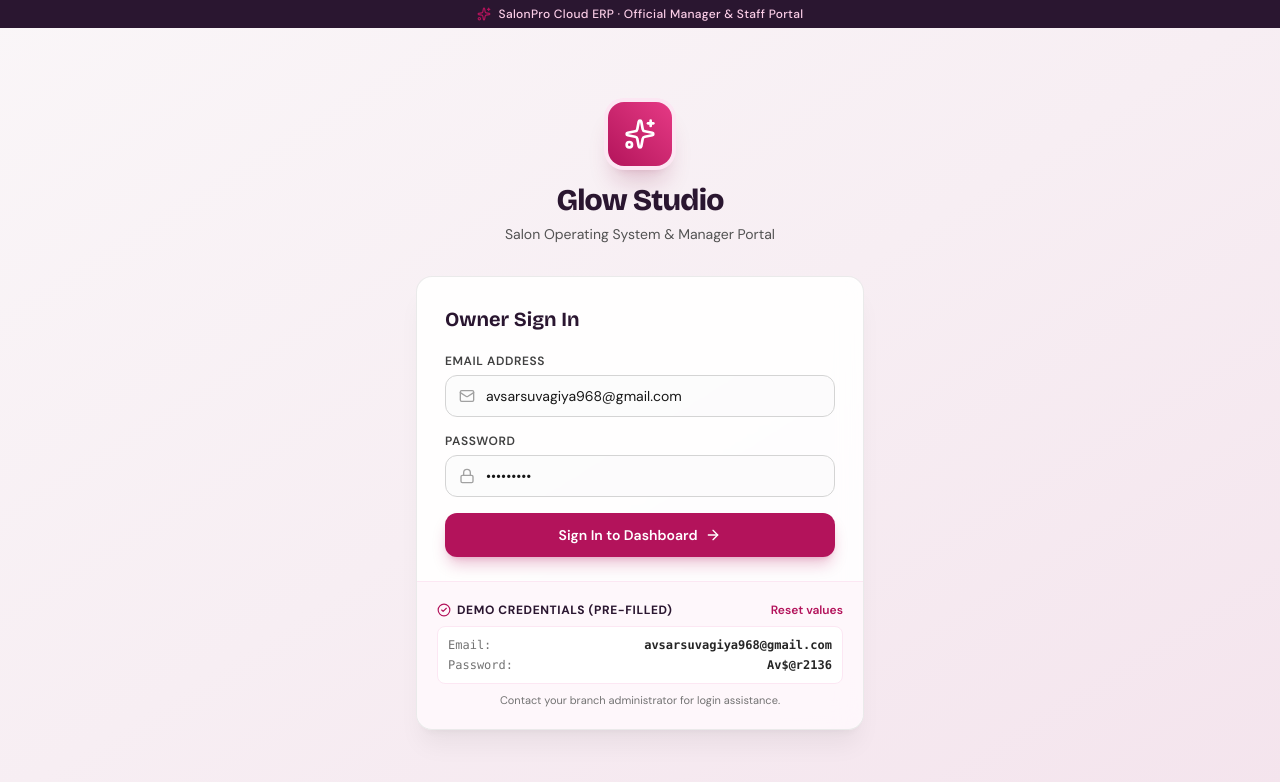
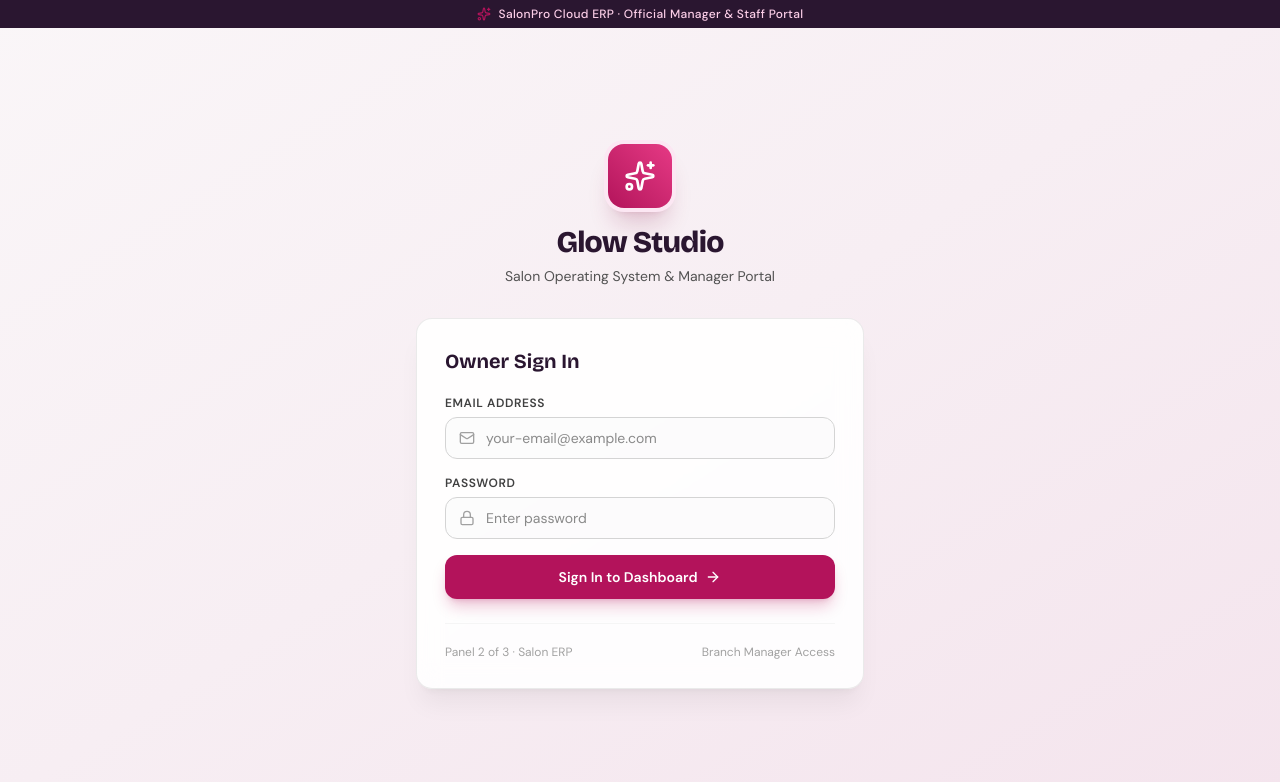
Before and after one commit to AvsarSuvagiyaCelvion/salonpro-core, a Next.js app: page /login in a window 1280 px wide. Shown: the top 782 px of the page. Built offline with nearby package versions, Linux system fonts and the light colour scheme.

Commit message:
feat: Remove prefilled login credentials across admin, owner, and customer portals

```diff
--- a/src/app/admin/login/page.tsx
+++ b/src/app/admin/login/page.tsx
@@ -7,8 +7,8 @@ import { ShieldCheck, Lock, Mail, ArrowRight, AlertCircle, Sparkles, Building2,
 
 export default function AdminLoginPage() {
   const router = useRouter();
-  const [email, setEmail] = useState('Adminsalonpro@gmail.com');
-  const [password, setPassword] = useState('Admin@123');
+  const [email, setEmail] = useState('');
+  const [password, setPassword] = useState('');
   const [loading, setLoading] = useState(false);
   const [error, setError] = useState<string | null>(null);
 
@@ -74,7 +74,7 @@ export default function AdminLoginPage() {
                   required
                   value={email}
                   onChange={(e) => setEmail(e.target.value)}
-                  placeholder="Adminsalonpro@gmail.com"
+                  placeholder="name@example.com"
                   className="w-full bg-slate-50 border border-slate-200 rounded-2xl pl-11 pr-4 py-3 text-sm text-slate-900 focus:outline-none focus:border-amber-500 focus:ring-2 focus:ring-amber-500/20 transition-all font-mono"
                 />
               </div>
@@ -91,20 +91,9 @@ export default function AdminLoginPage() {
                   required
                   value={password}
                   onChange={(e) => setPassword(e.target.value)}
-                  placeholder="••••••••"
+                  placeholder="Enter admin password"
                   className="w-full bg-slate-50 border border-slate-200 rounded-2xl pl-11 pr-4 py-3 text-sm text-slate-900 focus:outline-none focus:border-amber-500 focus:ring-2 focus:ring-amber-500/20 transition-all font-mono"
                 />
-              </div>
-            </div>
-
-            {/* Admin Credentials Info Box */}
-            <div className="p-3.5 rounded-2xl bg-amber-50 border border-amber-200 text-xs text-amber-900 space-y-1">
-              <div className="font-bold text-[11px] uppercase tracking-wider text-amber-800">
-                Super Admin Access:
-              </div>
-              <div className="flex justify-between font-mono text-[11px]">
-                <span>Email: <strong className="text-slate-900">Adminsalonpro@gmail.com</strong></span>
-                <span>Pass: <strong className="text-slate-900">Admin@123</strong></span>
               </div>
             </div>
 
--- a/src/app/login/page.tsx
+++ b/src/app/login/page.tsx
@@ -6,8 +6,8 @@ import { Sparkles, Lock, Mail, AlertCircle, ArrowRight, CheckCircle2 } from 'luc
 
 export default function LoginPage() {
   const router = useRouter();
-  const [email, setEmail] = useState('avsarsuvagiya968@gmail.com');
-  const [password, setPassword] = useState('Av$@r2136');
+  const [email, setEmail] = useState('');
+  const [password, setPassword] = useState('');
   const [loading, setLoading] = useState(false);
   const [error, setError] = useState<string | null>(null);
 
@@ -36,12 +36,6 @@ export default function LoginPage() {
     } finally {
       setLoading(false);
     }
-  }
-
-  function handleAutoFill() {
-    setEmail('avsarsuvagiya968@gmail.com');
-    setPassword('Av$@r2136');
-    setError(null);
   }
 
   return (
@@ -133,34 +127,10 @@ export default function LoginPage() {
             </button>
           </form>
 
-          {/* Pre-filled Helper Info Box */}
-          <div className="mt-6 pt-5 border-t border-neutral-100 bg-pink-50/60 -mx-7 -mb-7 p-5 rounded-b-2xl border-t-pink-100">
-            <div className="flex items-center justify-between mb-2">
-              <span className="text-xs font-bold text-[#2a1630] uppercase tracking-wider flex items-center gap-1.5">
-                <CheckCircle2 className="w-3.5 h-3.5 text-[#b3135b]" />
-                Demo Credentials (Pre-filled)
-              </span>
-              <button
-                type="button"
-                onClick={handleAutoFill}
-                className="text-xs text-[#b3135b] hover:underline font-semibold cursor-pointer"
-              >
-                Reset values
-              </button>
-            </div>
-            <div className="text-xs text-neutral-600 space-y-1 font-mono bg-white p-2.5 rounded-lg border border-pink-100">
-              <div className="flex justify-between">
-                <span className="text-neutral-500">Email:</span>
-                <span className="font-semibold text-neutral-800">avsarsuvagiya968@gmail.com</span>
-              </div>
-              <div className="flex justify-between">
-                <span className="text-neutral-500">Password:</span>
-                <span className="font-semibold text-neutral-800">Av$@r2136</span>
-              </div>
-            </div>
-            <p className="text-[11px] text-neutral-500 mt-2 text-center">
-              Contact your branch administrator for login assistance.
-            </p>
+          {/* Footer Info & Panel Nav */}
+          <div className="mt-6 pt-5 border-t border-neutral-100 flex items-center justify-between text-xs text-neutral-500">
+            <span className="text-neutral-400">Panel 2 of 3 · Salon ERP</span>
+            <span className="text-neutral-400">Branch Manager Access</span>
           </div>
         </div>
       </div>
--- a/src/app/portal/page.tsx
+++ b/src/app/portal/page.tsx
@@ -88,7 +88,7 @@ export default function CustomerPortalPage() {
   const [authName, setAuthName] = useState('');
   const [authMobile, setAuthMobile] = useState('');
   const [authEmail, setAuthEmail] = useState('');
-  const [authPin, setAuthPin] = useState('1234');
+  const [authPin, setAuthPin] = useState('');
   const [authSubmitting, setAuthSubmitting] = useState(false);
   const [authError, setAuthError] = useState<string | null>(null);
 
@@ -284,19 +284,14 @@ export default function CustomerPortalPage() {
             )}
 
             <div>
-              <div className="flex justify-between items-center mb-1.5">
-                <label className="text-xs font-bold text-neutral-300">
-                  4-Digit PIN / Password
-                </label>
-                <span className="text-[10px] bg-pink-500/20 text-pink-300 px-2 py-0.5 rounded-full font-mono font-bold">
-                  Demo PIN: 1234
-                </span>
-              </div>
+              <label className="block text-xs font-bold text-neutral-300 mb-1.5">
+                4-Digit PIN / Password <span className="text-pink-500">*</span>
+              </label>
               <input
                 type="password"
                 maxLength={6}
                 required
-                placeholder="1234"
+                placeholder="Enter 4-digit PIN"
                 value={authPin}
                 onChange={(e) => setAuthPin(e.target.value)}
                 className="w-full bg-neutral-800 border border-neutral-700 rounded-2xl px-4 py-3 text-sm font-mono text-white placeholder-neutral-500 focus:outline-none focus:border-pink-500"
```
